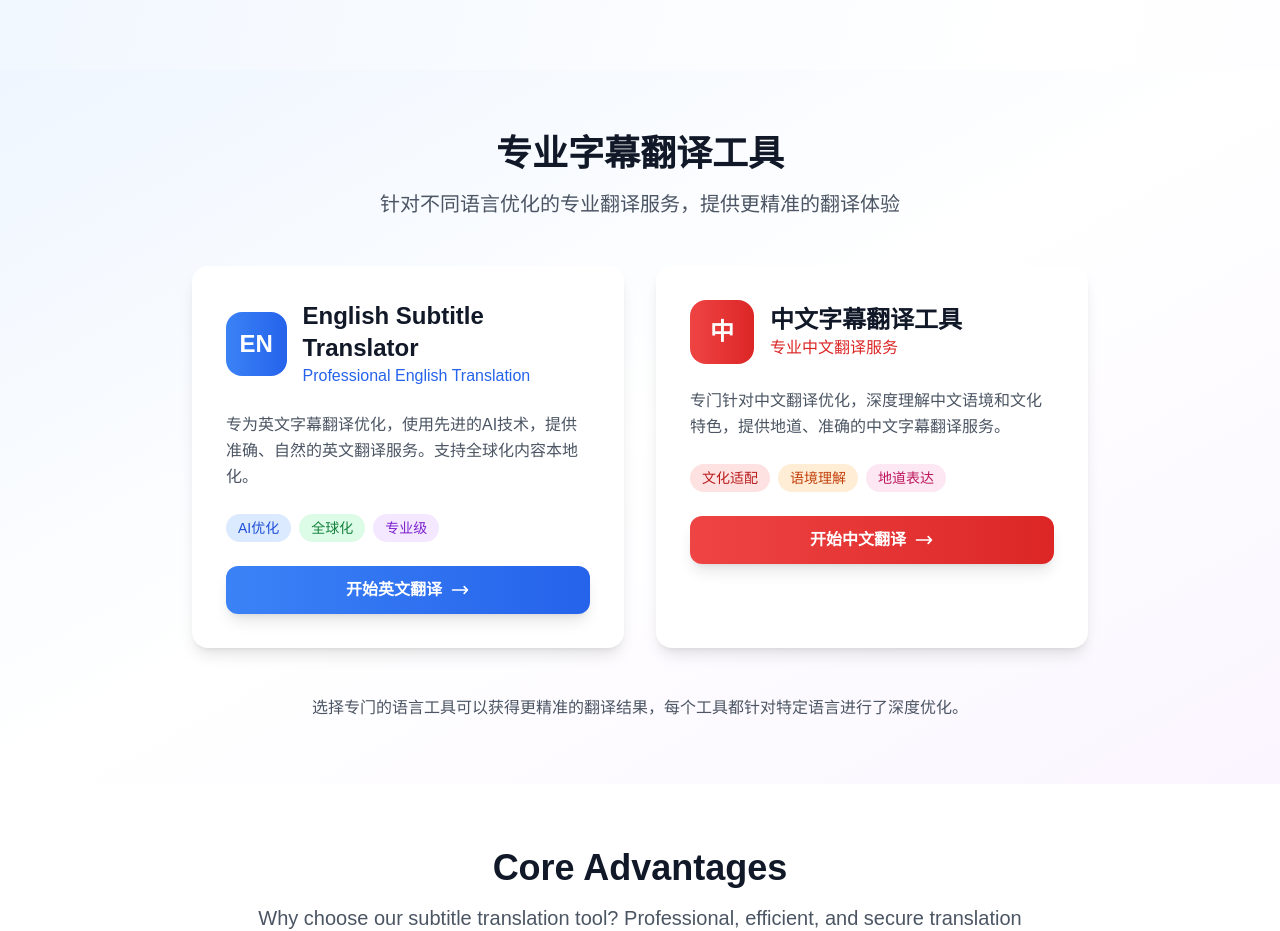
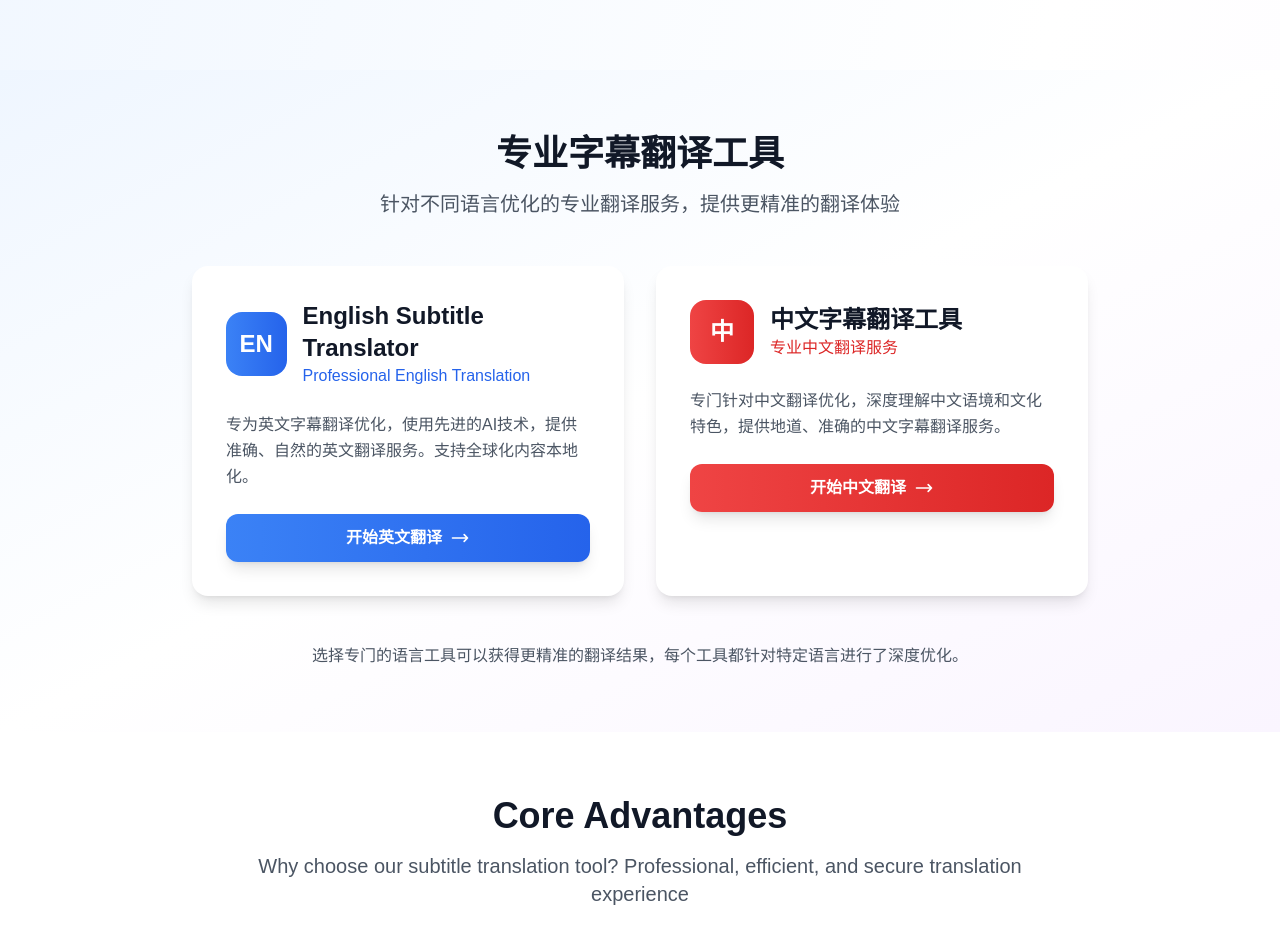
Before and after one commit to liuyinjiwen06/subtitle-translator, a Next.js app: page / in a window 1280 px wide. Shown: the part 820-1751 px from the top of the page. Built offline with nearby package versions, Linux system fonts and the light colour scheme.

Commit message:
fix: 修复本地运行错误和简化专业翻译工具部分 - 移除layout.tsx中的i18n导入避免SSR错误 - 简化专业翻译工具卡片，移除特性标签 - 保留标题、描述和按钮的多语言支持

```diff
--- a/src/app/layout.tsx
+++ b/src/app/layout.tsx
@@ -1,5 +1,4 @@
 import { Metadata } from 'next';
-import '../lib/i18n';
 import './globals.css';
 
 export const metadata: Metadata = {
--- a/src/app/page.tsx
+++ b/src/app/page.tsx
@@ -772,7 +772,7 @@ export default function HomePage() {
         {/* 专业翻译工具导航 */}
         <section id="specialized-tools" className="py-16 bg-gradient-to-br from-blue-50 via-white to-purple-50">
           <div className="container mx-auto px-4">
-            <div className="max-w-6xl mx-auto">
+            <div className="max-w-4xl mx-auto">
               <div className="text-center mb-12">
                 <h2 className="text-3xl md:text-4xl font-bold text-gray-900 mb-4">
                   {t('specializedTools.title', '专业字幕翻译工具')}
@@ -782,7 +782,7 @@ export default function HomePage() {
                 </p>
               </div>
 
-              <div className="grid md:grid-cols-2 gap-8 max-w-4xl mx-auto">
+              <div className="grid md:grid-cols-2 gap-8">
                 {/* 英文字幕翻译工具 */}
                 <div className="group bg-white rounded-2xl shadow-lg hover:shadow-2xl transition-all duration-300 overflow-hidden border-2 border-transparent hover:border-blue-200">
                   <div className="p-8">
@@ -805,18 +805,6 @@ export default function HomePage() {
                         '专为英文字幕翻译优化，使用先进的AI技术，提供准确、自然的英文翻译服务。支持全球化内容本地化。'
                       )}
                     </p>
-
-                    <div className="flex flex-wrap gap-2 mb-6">
-                      <span className="px-3 py-1 bg-blue-100 text-blue-700 rounded-full text-sm font-medium">
-                        {t('specializedTools.english.features.ai', 'AI优化')}
-                      </span>
-                      <span className="px-3 py-1 bg-green-100 text-green-700 rounded-full text-sm font-medium">
-                        {t('specializedTools.english.features.global', '全球化')}
-                      </span>
-                      <span className="px-3 py-1 bg-purple-100 text-purple-700 rounded-full text-sm font-medium">
-                        {t('specializedTools.english.features.professional', '专业级')}
-                      </span>
-                    </div>
 
                     <a
                       href="/english-subtitle"
@@ -853,18 +841,6 @@ export default function HomePage() {
                         '专门针对中文翻译优化，深度理解中文语境和文化特色，提供地道、准确的中文字幕翻译服务。'
                       )}
                     </p>
-
-                    <div className="flex flex-wrap gap-2 mb-6">
-                      <span className="px-3 py-1 bg-red-100 text-red-700 rounded-full text-sm font-medium">
-                        {t('specializedTools.chinese.features.cultural', '文化适配')}
-                      </span>
-                      <span className="px-3 py-1 bg-orange-100 text-orange-700 rounded-full text-sm font-medium">
-                        {t('specializedTools.chinese.features.context', '语境理解')}
-                      </span>
-                      <span className="px-3 py-1 bg-pink-100 text-pink-700 rounded-full text-sm font-medium">
-                        {t('specializedTools.chinese.features.native', '地道表达')}
-                      </span>
-                    </div>
 
                     <a
                       href="/chinese-subtitle"
```
Lines whose indentation alone changed are shown as unchanged.
